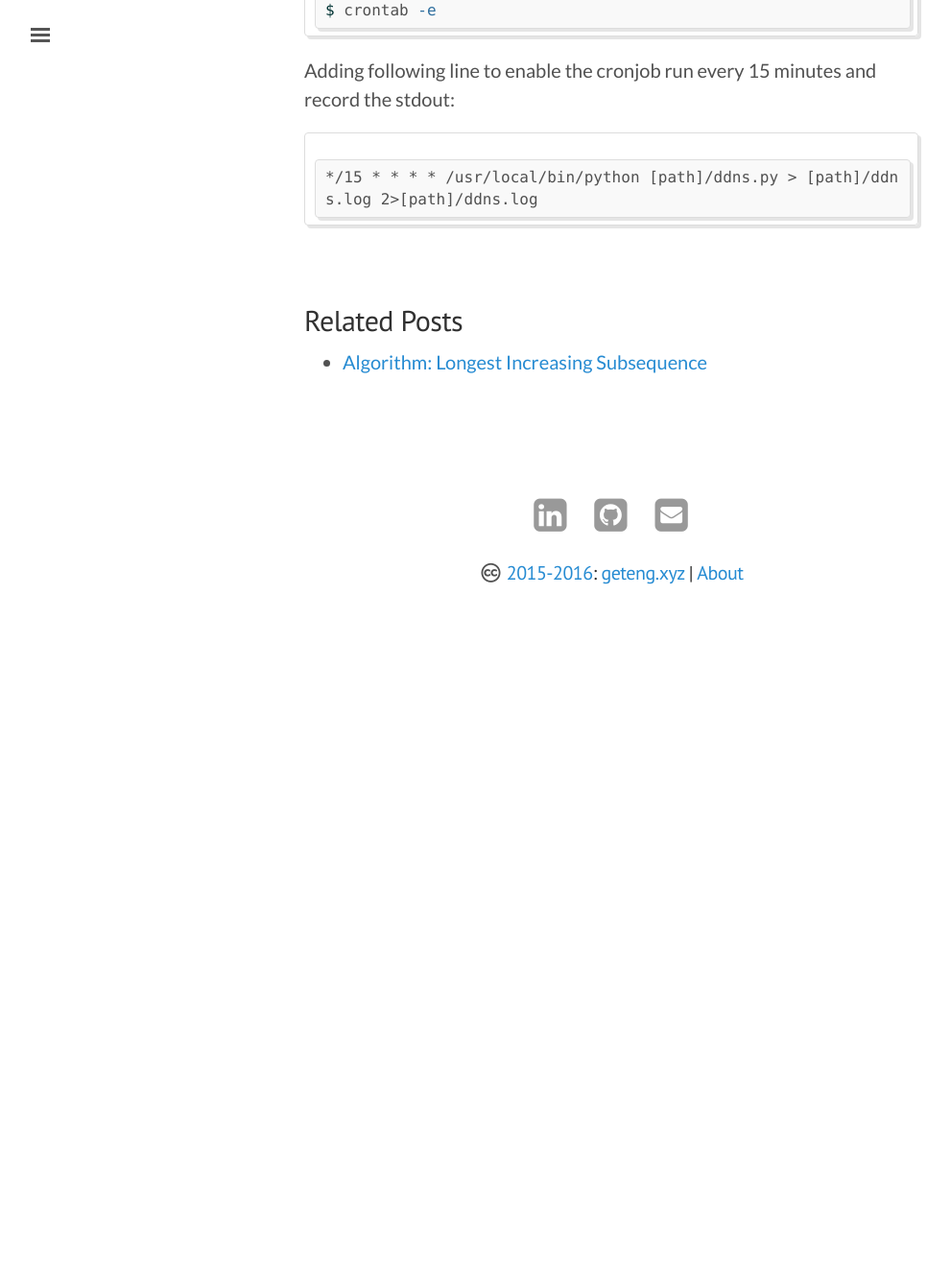
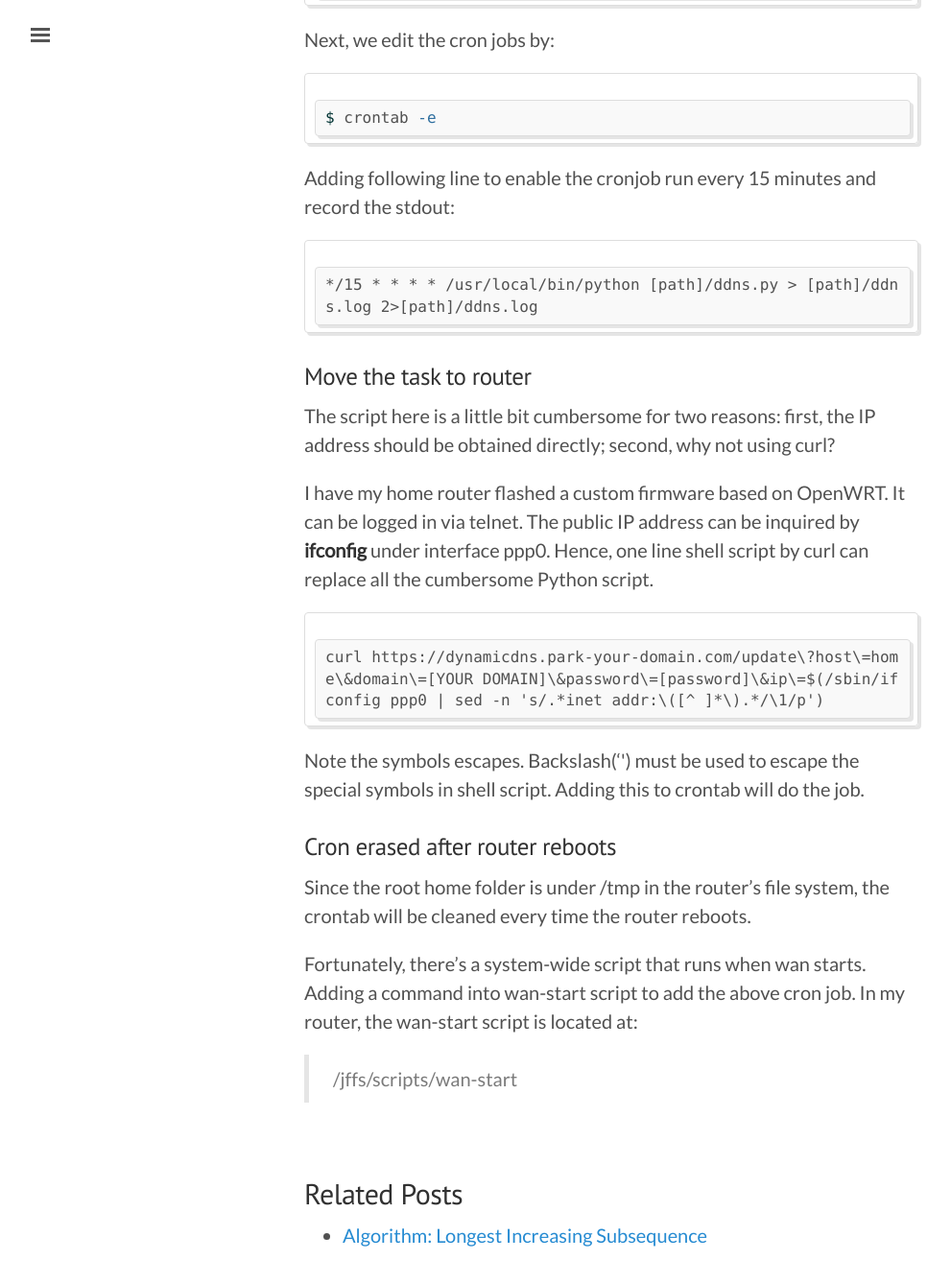
Before and after one commit to tengg/tengg.github.io, a Jekyll site: the page built from _posts/2016-04-25-dynamic-dns.md, in a window 1280 px wide and 1400 px high, scrolled down 2385 px. Shown: the top 1338 px of the window at 96% size, without its empty margins (3-994 px from the left). Built offline with Jekyll 4.4.1, drawn with Linux system fonts in a browser that asks for light colours; nearby versions of some CDN libraries; some web fonts are replaced; comment, search, counter and statistics services are not loaded; before the commit the page ends 3015 px from its top, so only the background shows below that; some of the changed text lies outside the part shown.

Commit message:
add more ddns

````diff
--- a/_posts/2016-04-25-dynamic-dns.md
+++ b/_posts/2016-04-25-dynamic-dns.md
@@ -5,6 +5,8 @@ tags:
   - Dynamic DNS
   - Python
 ---
+
+> I recently improved the method by moving the task onto the router. Details at the end of this article.
 
 Ok, we have registered a domain name, and we have purchased a VPS to host our server. But why not assigning a subdomain to the computer at home?
 
@@ -77,3 +79,22 @@ Adding following line to enable the cronjob run every 15 minutes and record the
 ```
 */15 * * * * /usr/local/bin/python [path]/ddns.py > [path]/ddns.log 2>[path]/ddns.log
 ```
+
+### Move the task to router
+
+The script here is a little bit cumbersome for two reasons: first, the IP address should be obtained directly; second, why not using curl?
+
+I have my home router flashed a custom firmware based on OpenWRT. It can be logged in via telnet. The public IP address can be inquired by **ifconfig** under interface ppp0. Hence, one line shell script by curl can replace all the cumbersome Python script.
+
+```
+curl https://dynamicdns.park-your-domain.com/update\?host\=home\&domain\=[YOUR DOMAIN]\&password\=[password]\&ip\=$(/sbin/ifconfig ppp0 | sed -n 's/.*inet addr:\([^ ]*\).*/\1/p')
+```
+
+Note the symbols escapes. Backslash('\') must be used to escape the special symbols in shell script. Adding this to crontab will do the job.
+
+### Cron erased after router reboots
+
+Since the root home folder is under /tmp in the router's file system, the crontab will be cleaned every time the router reboots.
+
+Fortunately, there's a system-wide script that runs when wan starts. Adding a command into wan-start script to add the above cron job. In my router, the wan-start script is located at:
+> /jffs/scripts/wan-start
````
